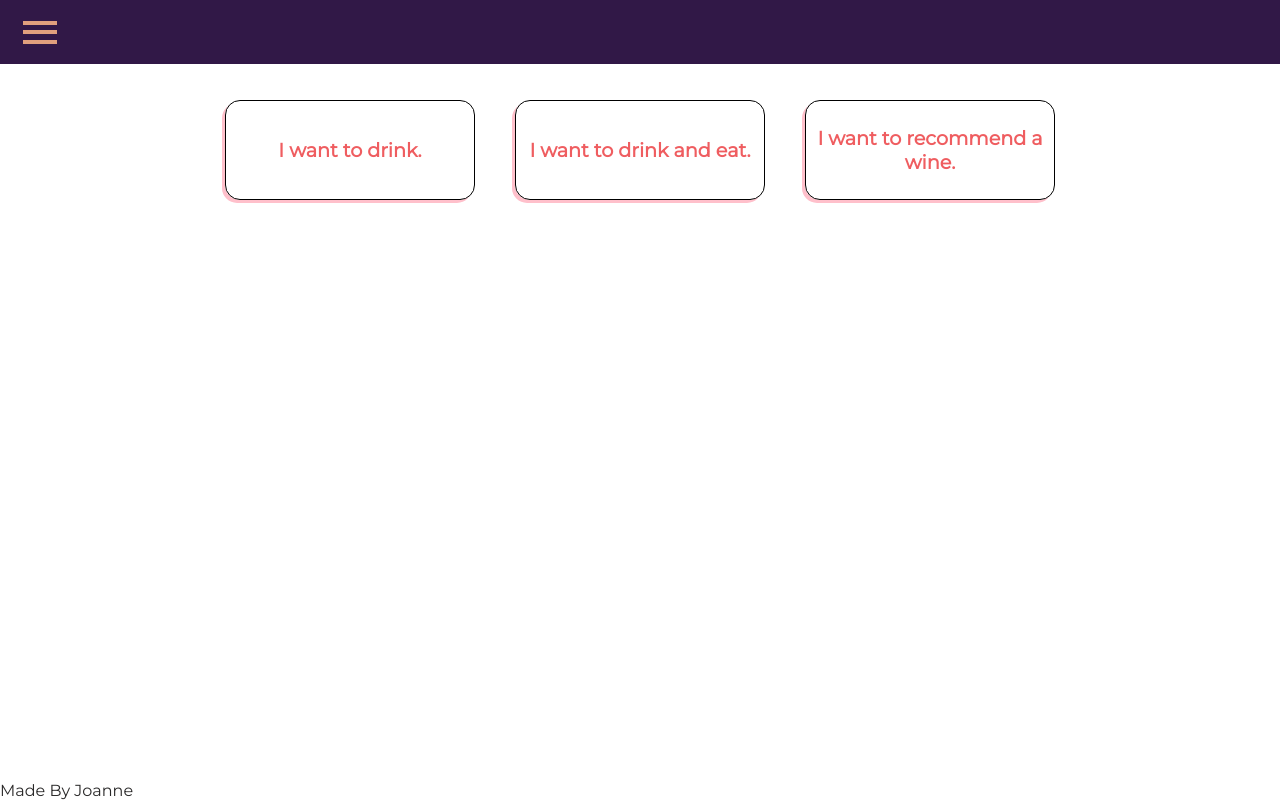
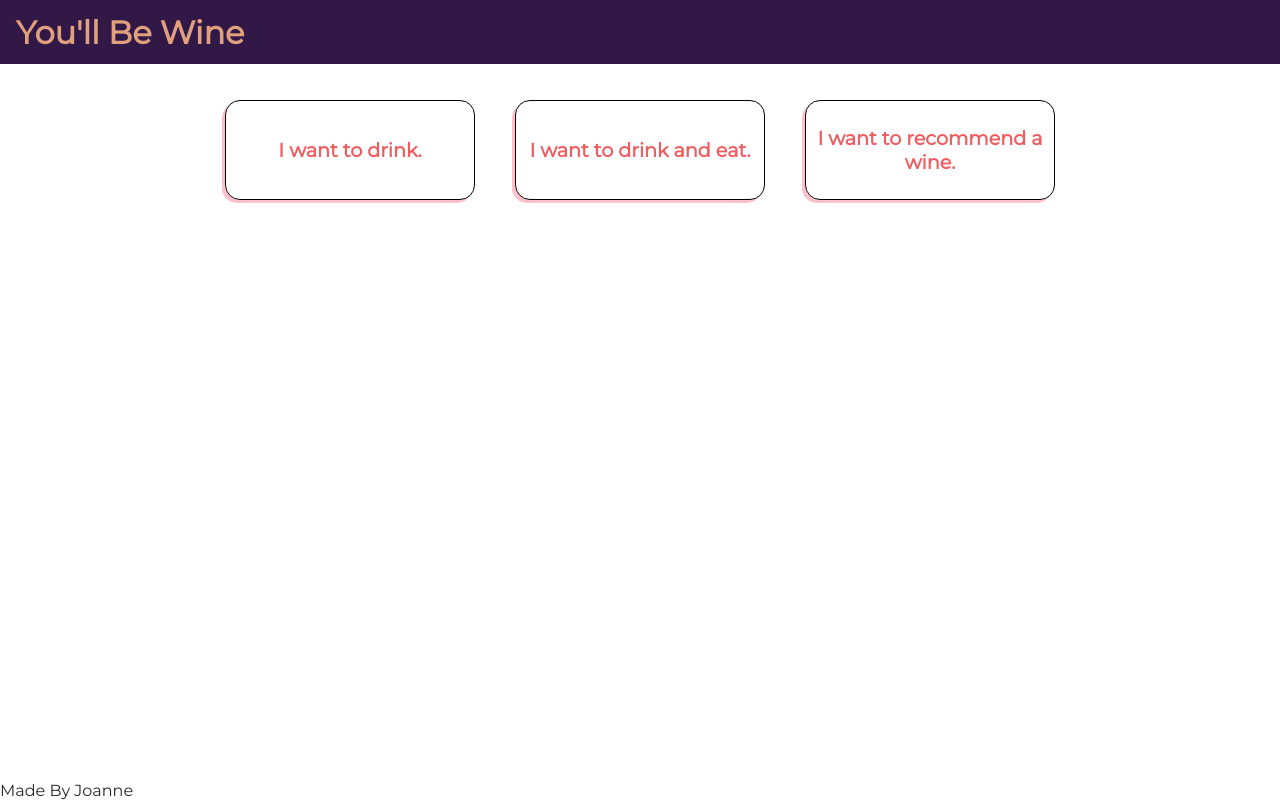
Before and after one commit to josno/youwillbewine, a React (Create React App) app: page / in a window 1280 px wide. Built offline with nearby package versions, Linux system fonts and the light colour scheme; a web font is replaced by a local one.

Commit message:
Add menu list

```diff
--- a/src/Components/Navigation.js
+++ b/src/Components/Navigation.js
@@ -7,7 +7,7 @@ const Navigation = () => {
 	const [isMenuOpen, setMenuOpen] = useState(false);
 	return (
 		<NavStyles>
-			<h1>You'll Be Fine - Have Some Wine</h1>
+			<h1>You'll Be Wine</h1>
 			<button class="button" onClick={() => setMenuOpen(!isMenuOpen)}>
 				<div
 					class={`button__line ${
@@ -25,12 +25,12 @@ const Navigation = () => {
 					}`}
 				></div>
 			</button>
-			{/* <ul>
-				<li>Drink</li>
-				<li>Eat</li>
-				<li>Recommend</li>
-				<li>Login/Logout</li>
-			</ul> */}
+			<ul class={isMenuOpen ? `menu--active` : `menu--hidden`}>
+				<li class={`menu__list-item`}>Drink</li>
+				<li class={`menu__list-item`}>Eat</li>
+				<li class={`menu__list-item`}>Recommend</li>
+				<li class={`menu__list-item`}>Login/Logout</li>
+			</ul>
 		</NavStyles>
 	);
 };
@@ -43,10 +43,14 @@ const NavStyles = styled.nav`
 	justify-content: space-between;
 	padding: 0px 1rem;
 	background-color: #311847;
+	color: #e09f7d;
 
 	h1 {
-		display: none;
+		color: inherit;
+		font-size: 2rem;
+		font-weight: 800;
 	}
+
 	.button {
 		display: flex;
 		flex-direction: column;
@@ -64,6 +68,7 @@ const NavStyles = styled.nav`
 		border: 2px solid #e09f7d;
 		width: 80%;
 		transition: all 0.2s ease-in-out;
+		background-color: #e09f7d;
 	}
 
 	.button__line--top--active {
@@ -78,10 +83,47 @@ const NavStyles = styled.nav`
 		transform: translate(0px, -9px) rotate(-45deg);
 	}
 
-	// font-size: 2rem;
-	// font-weight: 800;
+	.menu--hidden {
+		display: none;
+		transition: all 0.2s ease-in-out;
+	}
 
-	// color: #e09f7d;
+	.menu--active {
+		list-style: none;
+		position: absolute;
+		width: 100%;
+		left: 0%;
+		top: 4rem;
+		text-align: center;
+		margin: 0px;
+		padding: 2rem 3rem;
+		background-color: #311847;
+		color: #e09f7d;
+		z-index: 99;
+		animation: fadeIn 0.2s ease-in-out;
+	}
+
+	@keyframes fadeIn {
+		0% {
+			opacity: 0;
+		}
+		100% {
+			opacity: 1;
+		}
+	}
+
+	.menu__list-item {
+		margin: 20px;
+		color: inherit;
+		font-size: 1.4rem;
+		color: inherit;
+	}
+
+	@media (min-width: 768px) {
+		.button {
+			display: none;
+		}
+	}
 
 	// ul {
 	// 	display: flex;
```
